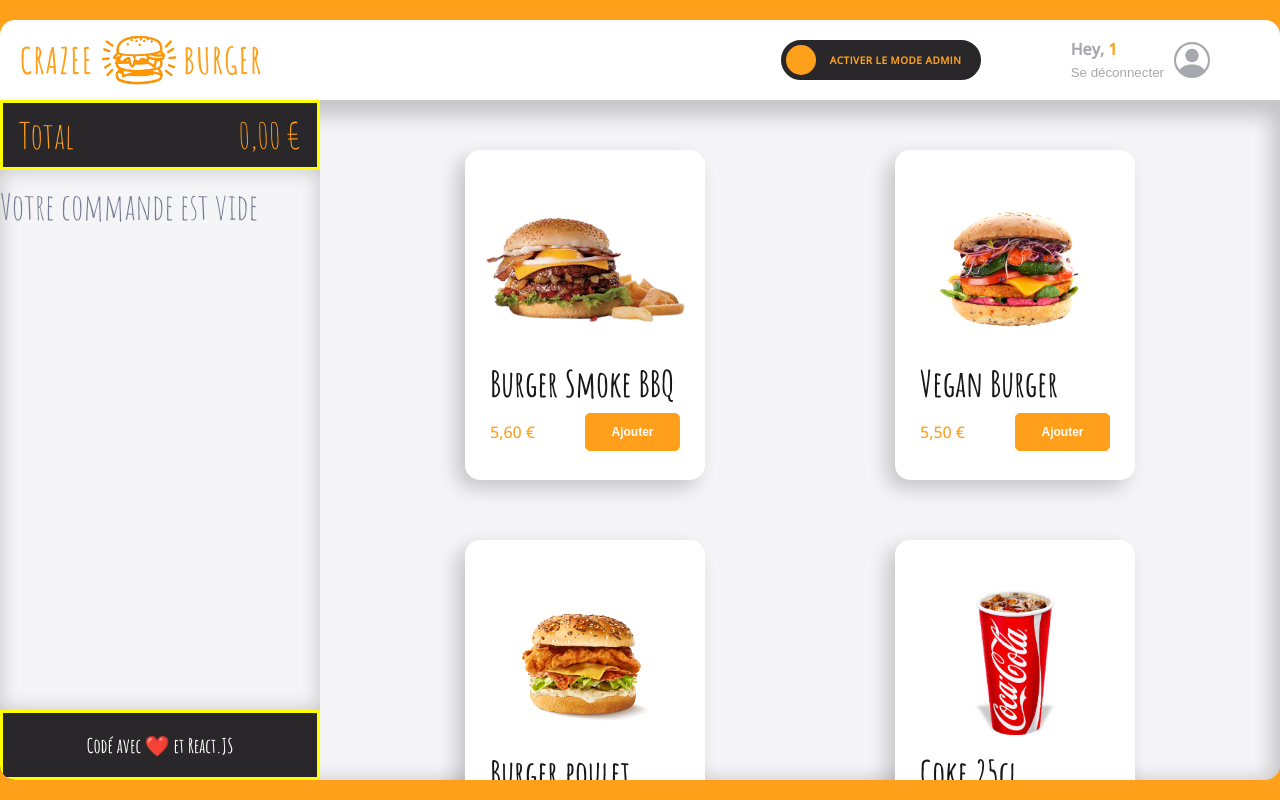
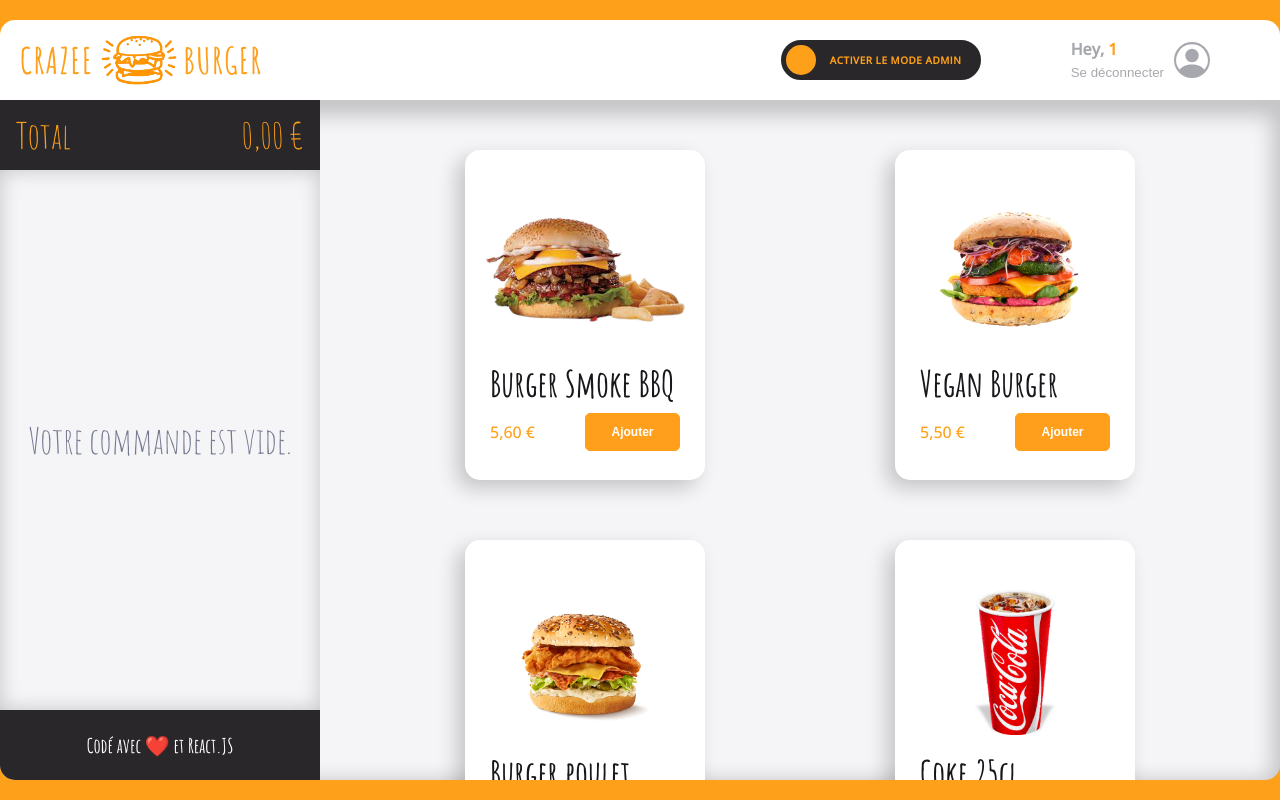
Before and after one commit to Mart95Dev/burger, a React (Create React App) app: page /order/1 in a window 1280 px wide. Built offline with nearby package versions, Linux system fonts and the light colour scheme.

Commit message:
♻️ F11: ORDERPAGE>Basket>refacto component BasketBody style

```diff
--- a/src/components/pages/order/Main/basket/Basket.js
+++ b/src/components/pages/order/Main/basket/Basket.js
@@ -1,7 +1,7 @@
 import styled from "styled-components";
-import BoxHeader from "./BoxBasket";
-import BoxFooter from "./BoxBasket";
-import Body from "./BodyBasket";
+import BoxHeader from "./BasketBox";
+import BoxFooter from "./BasketBox";
+import BasketBody from "./BasketBody";
 import Total from "./Total";
 import TextFooter from "./TextCodeReact";
 import { formatPrice } from "./../../../../../utils/maths";
@@ -13,7 +13,7 @@
         <Total amountToPay={formatPrice(0.0)} />
       </BoxHeader>
 
-      <Body />
+      <BasketBody />
 
       <BoxFooter>
         <TextFooter />
--- /dev/null
+++ b/src/components/pages/order/Main/basket/BasketBody.js
@@ -0,0 +1,30 @@
+import styled from "styled-components";
+import { theme } from "./../../../../../theme/index";
+
+function BasketBody() {
+  return (
+    <BasketBodyStyled>
+      <span className="empyt-message">Votre commande est vide. </span>
+    </BasketBodyStyled>
+  );
+}
+
+export default BasketBody;
+
+const BasketBodyStyled = styled.div`
+  flex: 1;
+  background: ${theme.colors.background_white};
+  box-shadow: ${theme.shadows.basket};
+  overflow-y: scroll;
+
+  .empyt-message {
+    display: flex;
+    height: calc(95vh - 10vh - 70px - 70px);
+    align-items: center;
+    justify-content: center;
+    line-height: 2px;
+    font-family: ${theme.fonts.family.stylish};
+    font-size: ${theme.fonts.size.P4};
+    color: ${theme.colors.greyBlue};
+  }
+`;
--- a/src/components/pages/order/Main/basket/BoxBasket.js
+++ b/src/components/pages/order/Main/basket/BasketBox.js
@@ -1,14 +1,13 @@
 import styled from "styled-components";
 import { theme } from "./../../../../../theme/index";
 
-function BoxBasket({ children }) {
-  return <BoxBasketStyled>{children}</BoxBasketStyled>;
+function BasketBox({ children }) {
+  return <BasketBoxStyled>{children}</BasketBoxStyled>;
 }
 
-export default BoxBasket;
+export default BasketBox;
 
-const BoxBasketStyled = styled.div`
-  border: 3px solid yellow;
+const BasketBoxStyled = styled.div`
   height: 70px;
   background: ${theme.colors.background_dark};
   z-index: 2;
--- a/src/components/pages/order/Main/basket/BodyBasket.js
+++ /dev/null
@@ -1,32 +0,0 @@
-import styled from "styled-components";
-import { theme } from "./../../../../../theme/index";
-
-function BodyBasket() {
-  return (
-    <BodyBasketStyled>
-      <span>Votre commande est vide</span>
-    </BodyBasketStyled>
-  );
-}
-
-export default BodyBasket;
-
-const BodyBasketStyled = styled.div`
-  flex: 1;
-  flex-direction: column;
-  align-items: center;
-  justify-content: center;
-  background: ${theme.colors.background_white};
-  box-shadow: ${theme.shadows.basket};
-  overflow-y: scroll;
-
-  span {
-    font-family: "Amatic SC";
-    font-style: normal;
-    font-weight: 400;
-    font-size: 36px;
-    line-height: 72px;
-
-    color: ${theme.colors.greyBlue};
-  }
-`;
```
